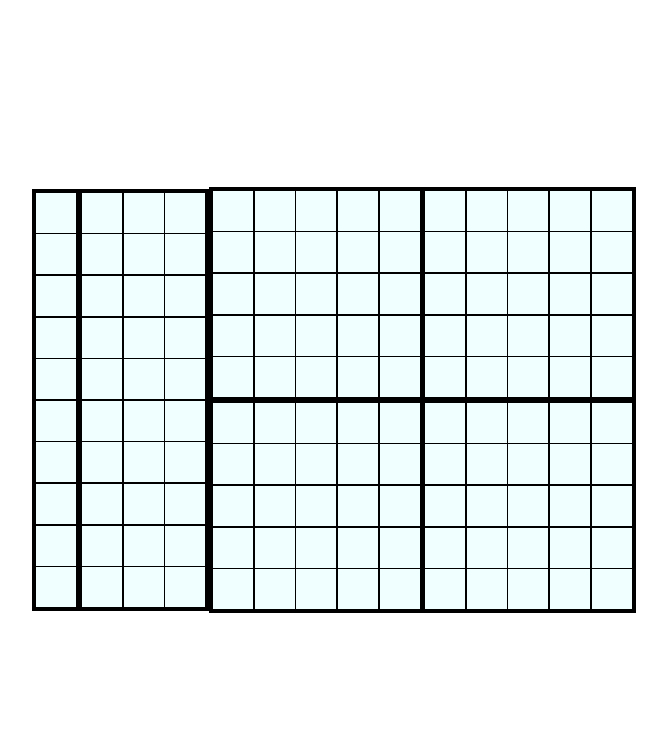
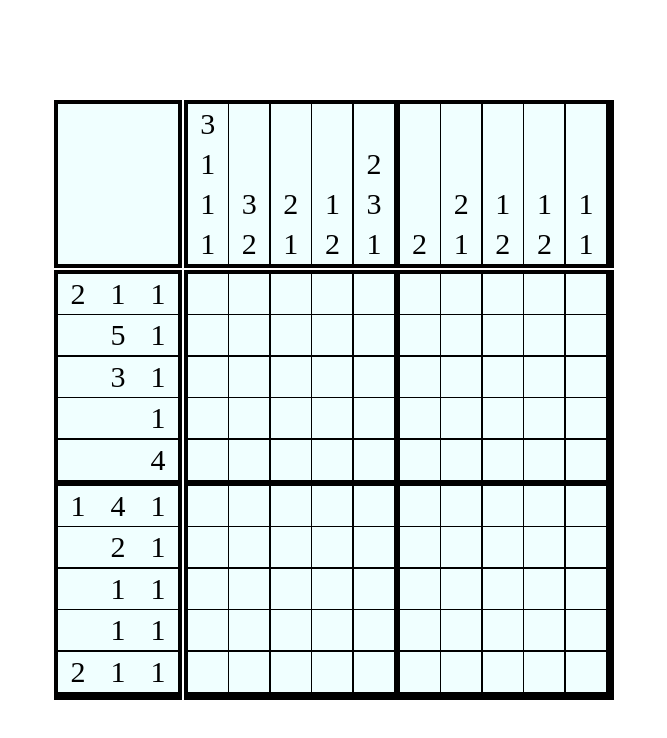
Before and after one commit to ErGrei/RS-projects, a website built with Vite: page nonograms/index.html in a window 1280 px wide. Shown: the whole page, without its empty margins (306-973 px from the left). Built offline with nearby package versions, Linux system fonts and the light colour scheme.

Commit message:
feat: added automatic formation of the playing field and adding styles to them

```diff
--- a/nonograms/src/css/root.css
+++ b/nonograms/src/css/root.css
@@ -1,6 +1,9 @@
 :root {
 --field-size: 260px;
 --grid:5;
+--left-tips-col:5;
+--cells-margin-right5:5;
+--cells-margin-right10:0;
 
   --width: var(--field-size);
   --height:var(--field-size);
--- a/nonograms/src/css/style.scss
+++ b/nonograms/src/css/style.scss
@@ -10,11 +10,10 @@ $field-size: 5;
 }
 
 .wrapper-cells {
-
   border: 0.5vmin solid black;
   display: grid;
   grid-template-columns: repeat(var(--grid), auto);
-  grid-template-rows:repeat(var(--grid), auto);
+  grid-template-rows: repeat(var(--grid), auto);
   // display: flex;
   // flex-wrap: wrap;
   // width: var( --width);
@@ -30,14 +29,13 @@ $field-size: 5;
   background-color: azure;
   cursor: pointer;
   &:nth-child(5),
-  :nth-child(10) {
+  &:nth-child(10) {
     margin-right: 0.5vmin;
   }
   &:nth-child(50),
-  :nth-child(100) {
+  &:nth-child(100) {
     margin-bottom: 0.5vmin;
   }
-
 }
 
 .cells-black {
@@ -49,16 +47,80 @@ $field-size: 5;
 }
 
 .wraper-left-tips {
-
   border: 0.5vmin solid black;
   display: grid;
-  grid-template-columns: repeat(4, auto);
-  grid-template-rows:repeat(10, auto);
+  grid-template-columns: repeat(var(--left-tips-col), auto);
+  // grid-template-rows: repeat(var(--grid), auto);
   // display: flex;
   // flex-wrap: wrap;
   // width: var( --width);
   // height:var( --width);
   // margin-top: 200px;
   background-color: black;
+  grid-row-gap: 0.2vmin;
+}
+.left-tips-elem {
+  display: flex;
+  justify-content: center;
+  align-items: center;
+  font-size: 30px;
+  width: 5vmin;
+  height: 5vmin;
+  // border: 1px solid rgba(72, 68, 68, 0.267);
+  background-color: azure;
+  cursor: pointer;
+  // &:nth-child(5),
+  // :nth-child(10) {
+  //   margin-right: 0.5vmin;
+  // }
+  &:nth-child(15),
+  &:nth-child(30) {
+    margin-bottom: 0.5vmin;
+  }
+}
+.wraper-top-tips {
+  border: 0.5vmin solid black;
+  display: grid;
+  grid-template-columns: repeat(var(--grid), auto);
+  // grid-template-rows: repeat(1, auto);
+  // display: flex;
+  // flex-wrap: wrap;
+  // width: var( --width);
+  // height:var( --width);
+  // margin-top: 200px;
+  background-color: black;
+  grid-column-gap: 0.2vmin;
+
+}
+.top-tips-elem {
+  display: flex;
+  justify-content: center;
+  align-items: center;
+  font-size: 30px;
+  width: 5vmin;
+  height: 5vmin;
+  // border: 1px solid rgba(72, 68, 68, 0.267);
+  background-color: azure;
+  cursor: pointer;
+  // &:nth-child(5),
+  // :nth-child(10) {
+  //   margin-right: 0.5vmin;
+  // }
+  &:nth-child(5),
+  &:nth-child(10) {
+    margin-right: 0.5vmin;
+  }
+}
+
+.wraper-tips-elem{
+  display: grid;
+  grid-template-columns: repeat(2, auto);
+  grid-template-rows: repeat(2, auto);
   gap: 0.2vmin;
 }
+.corner-playing-field{
+  width: auto;
+  height: 100%;
+  background-color: azure;
+  border: 0.5vmin solid black;
+}
--- a/nonograms/src/js/constants/constants-element-page.js
+++ b/nonograms/src/js/constants/constants-element-page.js
@@ -19,3 +19,28 @@ export const wraperLeftTips = {
         className: "wraper-left-tips",
         text: "",
 }
+export const wrapertopTips = {
+        teg: "div",
+        className: "wraper-top-tips",
+        text: "",
+}
+export const leftTipsElem = {
+        teg: "div",
+        className: "left-tips-elem",
+        text: "",
+}
+export const topTipsElem = {
+        teg: "div",
+        className: "top-tips-elem",
+        text: "",
+}
+export const wraperTips = {
+        teg: "div",
+        className: "wraper-tips-elem",
+        text: "",
+}
+export const cornerPlayingField = {
+        teg: "div",
+        className: "corner-playing-field",
+        text: "",
+}
--- a/nonograms/src/js/constants/constants-matrix.js
+++ b/nonograms/src/js/constants/constants-matrix.js
@@ -1,21 +1,21 @@
 export const workingMatrix = [
   [
-    [1, 0, 0, 0, 1],
-    [1, 0, 0, 0, 1],
-    [1, 0, 0, 0, 1],
-    [1, 0, 0, 0, 1],
-    [1, 0, 0, 0, 1],
+    [1, 0, 1, 0, 1],
+    [1, 1, 0, 1, 1],
+    [1, 1, 0, 1, 1],
+    [1, 0, 1, 1, 1],
+    [1, 0, 1, 0, 1],
   ],
   [
-    [1, 0, 0, 0, 1, 0, 0, 0, 0, 1],
-    [0, 1, 0, 0, 1, 0, 0, 0, 1, 0],
-    [0, 0, 1, 0, 1, 0, 0, 1, 0, 0],
+    [1, 1, 0, 0, 1, 0, 0, 0, 0, 1],
+    [1, 1, 1, 1, 1, 0, 0, 0, 1, 0],
+    [1, 1, 1, 0, 0, 0, 0, 1, 0, 0],
+    [0, 0, 0, 0, 0, 0, 1, 0, 0, 0],
+    [0, 0, 0, 0, 1, 1, 1, 1, 0, 0],
+    [1, 0, 1, 1, 1, 1, 0, 1, 0, 0],
     [0, 0, 0, 1, 1, 0, 1, 0, 0, 0],
-    [0, 0, 0, 0, 1, 1, 0, 0, 0, 0],
-    [0, 0, 0, 0, 1, 1, 0, 0, 0, 0],
-    [0, 0, 0, 1, 1, 0, 1, 0, 0, 0],
-    [0, 0, 1, 0, 1, 0, 0, 1, 0, 0],
-    [0, 1, 0, 0, 1, 0, 0, 0, 1, 0],
-    [1, 0, 0, 0, 1, 0, 0, 0, 0, 1],
+    [1, 0, 0, 0, 0, 0, 0, 0, 1, 0],
+    [0, 1, 0, 0, 0, 0, 0, 0, 1, 0],
+    [1, 1, 0, 0, 1, 0, 0, 0, 0, 1],
   ],
 ];
--- a/nonograms/src/js/create-page-elements/creating-hint-matrix.js
+++ b/nonograms/src/js/create-page-elements/creating-hint-matrix.js
@@ -21,15 +21,16 @@ function creatingTopTips() {
       topTips[elem].unshift(accum);
       accum = 0;
     }
-    if (i === originalMatrix.length - 1 ) {
+    if (i === originalMatrix.length - 1 && accum > 0 ) {
       topTips[elem].unshift(accum);
       accum = 0;
     }
   }
   elem++;
-  if (elem !== originalMatrix.length) {
+  if (elem !== originalMatrix.length ) {
     creatingTopTips();
   }
+  matrixCorrect(topTips)
 }
 
 function creatingLeftTips() {
@@ -43,16 +44,17 @@ function creatingLeftTips() {
       leftTips[elemleft].unshift(accumleft);
       accumleft = 0;
     }
-    if (i === originalMatrix.length - 1 ) {
+    if (i === originalMatrix.length - 1 && accumleft > 0) {
       leftTips[elemleft].unshift(accumleft);
       accumleft = 0;
     }
   }
   elemleft++;
-  if (elemleft !== originalMatrix.length) {
+  if (elemleft !== originalMatrix.length ) {
     creatingLeftTips();
   }
   matrixCorrect(leftTips)
+
 }
 
 function matrixCorrect(matrix) {
@@ -71,3 +73,19 @@ function matrixCorrect(matrix) {
   }
 
 }
+function matrixTopCorrect(matrix) {
+  let matrixLength = 0;
+  for (let i = 0; i < matrix.length; i++) {
+    if (matrixLength < matrix[i].length) {
+      matrixLength = matrix[i].length;
+    }
+  }
+
+  for (let i = 0; i < matrix.length; i++) {
+    for (let j = 0; j < matrix[i].length; j++)
+    if (matrixLength > matrix[i].length) {
+      matrix[i].unshift(0);
+    }
+  }
+
+}
--- /dev/null
+++ b/nonograms/src/js/create-page-elements/filling-page-elements.js
@@ -0,0 +1,36 @@
+export function filingLeftTips(arr) {
+  const fillableElement = document.querySelectorAll(".left-tips-elem");
+  document.documentElement.style.setProperty("--left-tips-col", arr[0].length);
+  let count = 0;
+  let y = arr.length - 1;
+  let x = arr[0].length - 1;
+
+  for (let i = 0; i < arr.length; i++) {
+    for (let j = 0; j < arr[i].length; j++) {
+      if (arr[i][x - j] !== 0) {
+        fillableElement[count].innerHTML = arr[i][x - j];
+      } else {
+        fillableElement[count].innerHTML = "";
+      }
+      count++;
+    }
+  }
+}
+
+export function filingTopTips(arr) {
+  const fillableElement = document.querySelectorAll(".top-tips-elem");
+
+  let count = 0;
+  let lastElem = arr[0].length - 1;
+  for (let i = 0; i < arr[i].length; i++) {
+    for (let j = 0; j < arr.length; j++) {
+      if (arr[j][lastElem] !== 0) {
+        fillableElement[count].innerHTML = arr[j][lastElem];
+      } else {
+        fillableElement[count].innerHTML = "";
+      }
+      count++
+    }
+    lastElem--
+  }
+}
--- a/nonograms/src/js/game-process/definition-of-results.js
+++ b/nonograms/src/js/game-process/definition-of-results.js
@@ -35,7 +35,7 @@ function gettingTheGameResult() {
   function ComparisonOfMatrices() {
     for (let i = 0; i < gameMatrix.length; i++) {
       for (let j = 0; j < gameMatrix[i].length; j++) {
-        if (gameMatrix[i][j] !== workingMatrix[i][j]) {
+        if (gameMatrix[i][j] !== originalMatrix[i][j]) {
           res = false;
           break;
         }
--- a/nonograms/src/js/main.js
+++ b/nonograms/src/js/main.js
@@ -1,5 +1,6 @@
 import "../css/style.scss";
 import "../css/root.css";
+// import { originalMatrix } from "./game-process/definition-of-results";
 import СreatorElement from "./create-page-elements/elements-creator";
 import PlayingField from "./create-page-elements/creatjr-playing-field";
 import CreateleftTips from "./create-page-elements/create-field-with-hints";
@@ -8,15 +9,29 @@ import {
   gameСells,
   mainPage,
   wraperLeftTips,
+  leftTipsElem,
+  topTipsElem,
+  wraperTips,
+  wrapertopTips,
+  cornerPlayingField,
 } from "./constants/constants-element-page";
 import { gameMatrix } from "./create-page-elements/creating-game-matrix";
 import { choosingGameCell } from "./game-process/choosing-game-cell";
+import { filingLeftTips, filingTopTips } from "./create-page-elements/filling-page-elements";
 import { topTips, leftTips } from "./create-page-elements/creating-hint-matrix";
 const main = new СreatorElement(mainPage).getElement();
+const wraperTipsElem = new СreatorElement(wraperTips).getElement();
+const cornerPlayingFieldElem = new СreatorElement(cornerPlayingField).getElement();
 const leftTipsEl = new CreateleftTips(
   wraperLeftTips,
-  gameСells,
+  leftTipsElem,
   leftTips
+).getElement();
+
+const topTipsEl = new CreateleftTips(
+  wrapertopTips,
+  topTipsElem,
+  topTips
 ).getElement();
 
 const createConteiner = new PlayingField(
@@ -27,12 +42,15 @@ const createConteiner = new PlayingField(
 
 document.body.append(main);
 
-main.append(leftTipsEl);
-main.append(createConteiner);
+main.append(wraperTipsElem);
+wraperTipsElem.append(cornerPlayingFieldElem);
+wraperTipsElem.append(topTipsEl);
+wraperTipsElem.append(leftTipsEl);
+wraperTipsElem.append(createConteiner);
+
 
 choosingGameCell();
-
-
+filingLeftTips(leftTips)
+filingTopTips(topTips)
 console.table(topTips);
 console.table(leftTips);
-console.table(gameMatrix);
```
